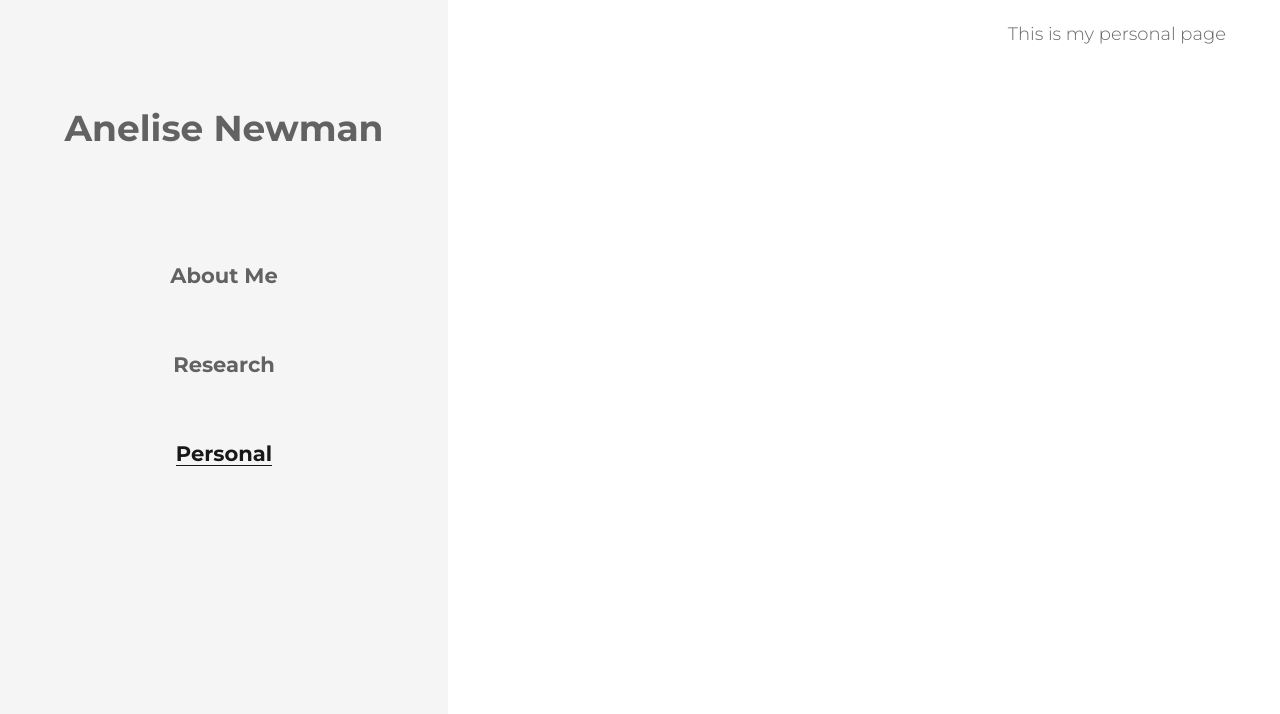
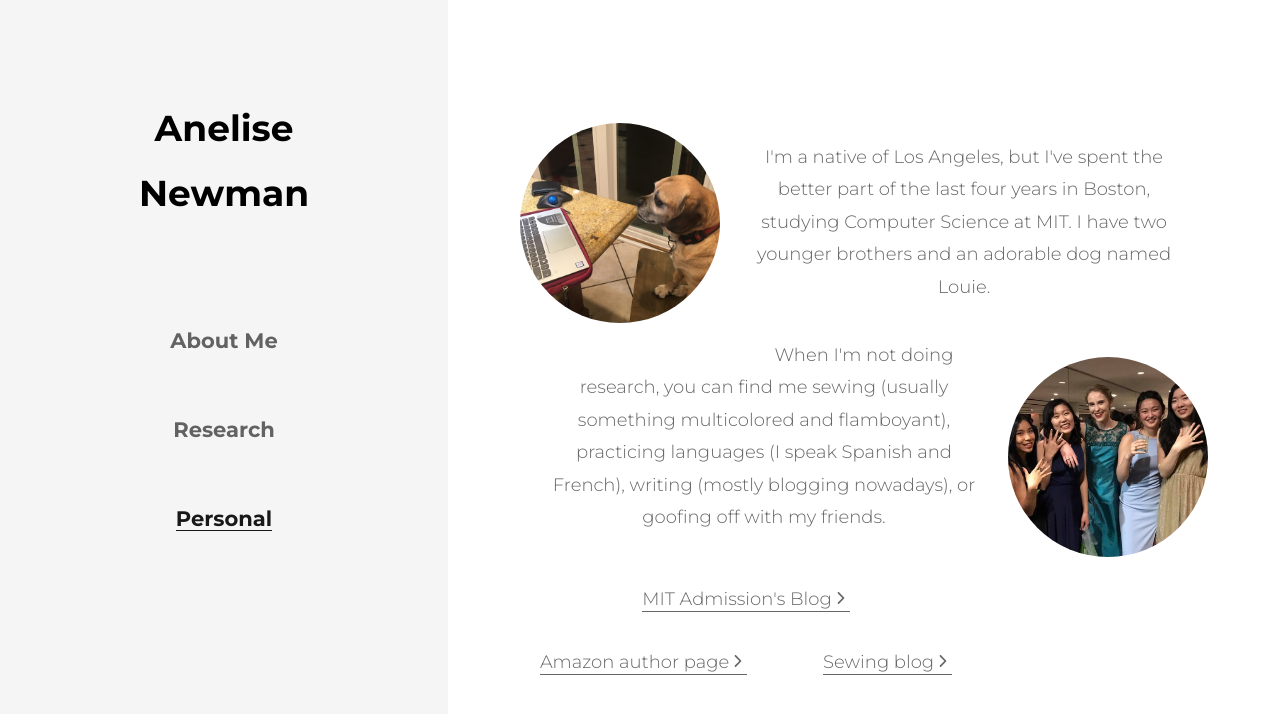
Before and after one commit to a-newman/a-newman.github.io, a React (Create React App) app: page /personal in a window 1280 px wide. Shown: the top 714 px of the page. Built offline with nearby package versions, Linux system fonts and the light colour scheme.

Commit message:
personal page done

```diff
--- /dev/null
+++ b/src/components/CircularImage.css
@@ -0,0 +1,6 @@
+.circular-img {
+  border-radius: 50%;
+  background-size: cover;
+  background-repeat: no-repeat;
+  background-position: center center;
+}
--- /dev/null
+++ b/src/components/CircularImage.js
@@ -0,0 +1,10 @@
+import React from "react";
+
+import "./CircularImage.css";
+
+export default props => (
+  <div
+    className={`circular-img ${props.className}`}
+    style={{ backgroundImage: `url(${props.src})` }}
+  ></div>
+);
--- a/src/components/Home.css
+++ b/src/components/Home.css
@@ -1,16 +1,6 @@
-.vertical-center {
-  display: flex;
-  justify-content: center;
-  align-items: center;
-  height: 100%;
-}
 
 .me-pic-container {
   width: 300px;
   height: 300px;
-  border-radius: 50%;
   margin: 0 auto;
-  background-size: cover;
-  background-repeat: no-repeat;
-  background-position: center center;
 }
--- a/src/components/Home.js
+++ b/src/components/Home.js
@@ -1,26 +1,23 @@
 import React from "react";
-import { IoIosArrowForward } from "react-icons/io";
 import me from "../images/me.jpg";
 import cv from "../documents/Anelise_Newman_CV.pdf";
+import CircularImage from "./CircularImage.js";
+import SimpleLinkList from "./SimpleLinkList.js";
 
 import "./Home.css";
 import "../global-styles.css";
 
-const ProfLink = props => (
-  <p className="links-elt">
-    <a href={props.href}>{props.name}</a>
-    <IoIosArrowForward className="link-arrow-icon" />
-  </p>
-);
-
 function HomePage() {
+  const links = [
+    { name: "CV", href: { cv } },
+    { name: "LinkedIn", href: "https://www.linkedin.com/in/anelise-newman/" },
+    { name: "Github", href: "https://github.com/a-newman/" },
+    { name: "Email", href: "mailto:apnewman@mit.edu" }
+  ];
   return (
     <div className="vertical-center">
       <div>
-        <div
-          className="me-pic-container"
-          style={{ backgroundImage: `url(${me})` }}
-        ></div>
+        <CircularImage src={me} className="me-pic-container" />
         {/* <img src={me} className="me-pic" alt="Portrait of Anelise Newman" /> */}
         <p>
           I'm <b>Anelise Newman</b>. I am a Master of Enginering student at MIT
@@ -29,15 +26,7 @@ function HomePage() {
           span computer vision, cognitive science, and HCI. I recently finished
           my undergraduate at MIT.
         </p>
-        <div className="links-flexbox">
-          <ProfLink name="CV" href={cv} />
-          <ProfLink
-            name="LinkedIn"
-            href={"https://www.linkedin.com/in/anelise-newman/"}
-          />
-          <ProfLink name="Github" href={"https://github.com/a-newman/"} />
-          <ProfLink name="Email" href={"mailto:apnewman@mit.edu"} />
-        </div>
+        <SimpleLinkList links={links} />
       </div>
     </div>
   );
--- a/src/components/Layout.css
+++ b/src/components/Layout.css
@@ -14,7 +14,8 @@
 }
 
 .sidebar-name {
-  padding: 2em 0em 2em;
+  padding: 2em;
+  color: var(--text-color-full);
 }
 
 .sidebar-link {
--- /dev/null
+++ b/src/components/Personal.css
@@ -0,0 +1,17 @@
+p {
+  margin: 2em;
+}
+
+.personal-pic-container {
+  width: 200px;
+  height: 200px;
+  margin: 1em;
+}
+
+.louie {
+  float: left;
+}
+
+.brassrat {
+  float: right;
+}
--- a/src/components/Personal.js
+++ b/src/components/Personal.js
@@ -1,7 +1,47 @@
 import React from "react";
+import CircularImage from "./CircularImage.js";
+import SimpleLinkList from "./SimpleLinkList.js";
+import louie from "../images/louie.jpg";
+import brassrat from "../images/brass_rat.jpg";
+
+import "./Personal.css";
 
 function HomePage() {
-  return <p>This is my personal page</p>;
+  const links = [
+    {
+      name: "MIT Admission's Blog",
+      href: "https://mitadmissions.org/blogs/author/apnewman/"
+    },
+    {
+      name: "Amazon author page",
+      href:
+        "https://www.amazon.com/Anelise-Newman/e/B008L3IUCS%3Fref=dbs_a_mng_rwt_scns_share"
+    },
+    { name: "Sewing blog", href: "http://anelisemadeit.blogspot.com/" }
+  ];
+  return (
+    <div className="vertical-center">
+      <div>
+        <CircularImage src={louie} className="personal-pic-container louie" />
+        <p>
+          I'm a native of Los Angeles, but I've spent the better part of the
+          last four years in Boston, studying Computer Science at MIT. I have
+          two younger brothers and an adorable dog named Louie.
+        </p>
+        <CircularImage
+          src={brassrat}
+          className="personal-pic-container brassrat"
+        />
+        <p>
+          When I'm not doing research, you can find me sewing (usually something
+          multicolored and flamboyant), practicing languages (I speak Spanish
+          and French), writing (mostly blogging nowadays), or goofing off with
+          my friends.
+        </p>
+        <SimpleLinkList links={links} />
+      </div>
+    </div>
+  );
 }
 
 export default HomePage;
--- /dev/null
+++ b/src/components/SimpleLinkList.css
@@ -0,0 +1,20 @@
+.links-flexbox {
+  display: flex;
+  flex-direction: row;
+  flex-wrap: wrap;
+  align-items: center;
+  align-content: center;
+  justify-content: space-around;
+}
+
+.links-elt {
+  color: var(--text-color-muted);
+  border-bottom: 1px solid var(--text-color-muted);
+  margin: 20px;
+  display: block;
+  line-height: 1.2;
+}
+
+.link-arrow-icon {
+  margin-bottom: -0.1em;
+}
--- /dev/null
+++ b/src/components/SimpleLinkList.js
@@ -0,0 +1,19 @@
+import React from "react";
+import { IoIosArrowForward } from "react-icons/io";
+
+import "./SimpleLinkList.css";
+
+const ProfLink = props => (
+  <p className="links-elt">
+    <a href={props.href}>{props.name}</a>
+    <IoIosArrowForward className="link-arrow-icon" />
+  </p>
+);
+
+export default props => (
+  <div className="links-flexbox">
+    {props.links.map(elt => (
+      <ProfLink name={elt.name} href={elt.href} />
+    ))}
+  </div>
+);
--- a/src/global-styles.css
+++ b/src/global-styles.css
@@ -9,7 +9,8 @@
   --background-color: #FFF;
   --sidebar-color: rgba(0, 0, 0, 0.04);
   --text-color-muted: rgba(0, 0, 0, 0.6);
-  --link-hover-color: rgba(0, 0, 0, 0.9)
+  --link-hover-color: rgba(0, 0, 0, 0.9);
+  --text-color-full: rgba(0, 0, 0, 1);
 }
 
 body {
@@ -28,23 +29,9 @@ a:hover {
   color: var(--link-hover-color);
 }
 
-.links-flexbox {
+.vertical-center {
   display: flex;
-  flex-direction: row;
-  flex-wrap: wrap;
+  justify-content: center;
   align-items: center;
-  align-content: center;
-  justify-content: space-around;
+  height: 100%;
 }
-
-.links-elt {
-  color: var(--text-color-muted);
-  border-bottom: 1px solid var(--text-color-muted);
-  margin: 20px;
-  display: block;
-  line-height: 1.2;
-}
-
-.link-arrow-icon {
-  margin-bottom: -0.1em;
-}
```
Also changed, not shown: src/images/brass_rat.jpg (added), src/images/louie.jpg (added).
